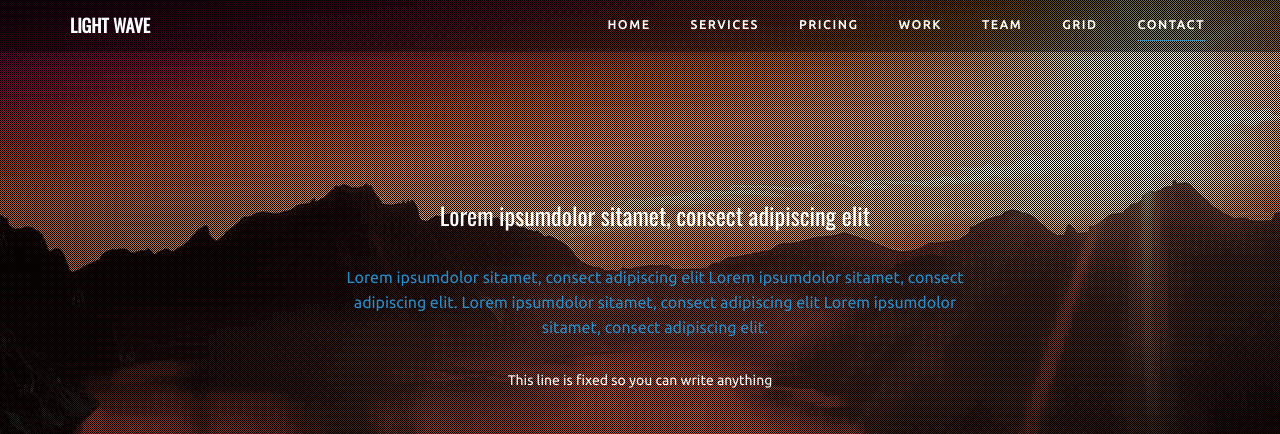
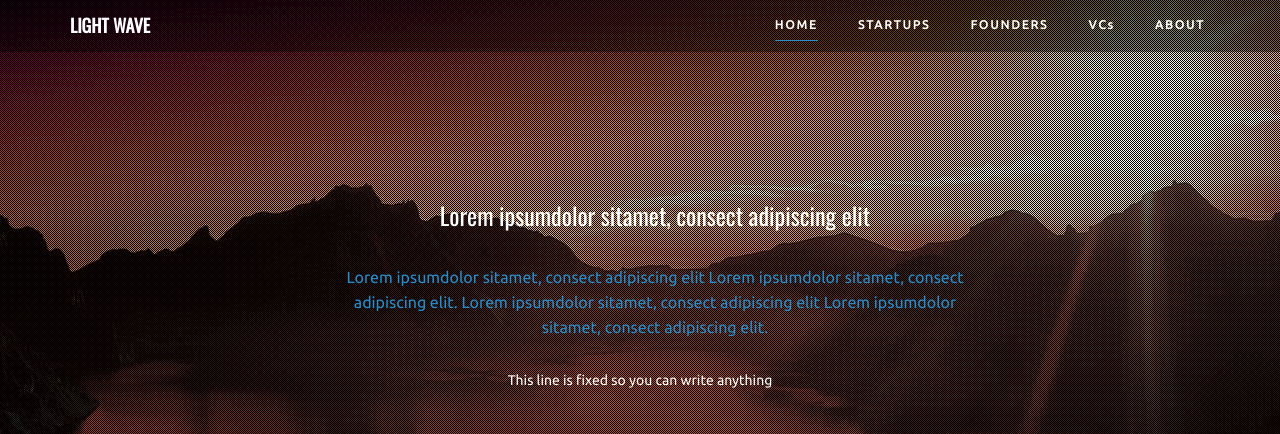
Before and after one commit to derek-truong/cs373-idb, a plain HTML site: page static/blue.html in a window 1280 px wide. Shown: the top 434 px of the page. Drawn offline with nearby package versions, Linux system fonts and the light colour scheme; files whose address does not match are found by name.

Commit message:
Update blue.html

```diff
--- a/static/blue.html
+++ b/static/blue.html
@@ -47,13 +47,12 @@
 <div class="navbar-collapse collapse">
 <ul class="nav navbar-nav navbar-right">
 <li><a href="#home">HOME</a></li>
-<li><a href="#services">SERVICES</a></li>
-<li><a href="#pricing">PRICING</a></li>
-<li><a href="#work">WORK</a></li>
-<li><a href="#team">TEAM</a></li>
-<li><a href="#grid">GRID</a></li>
-<li><a href="#contact">CONTACT</a></li>
-</ul>
+<li><a href="startups.html">STARTUPS</a></li>
+<li><a href="founders.html">FOUNDERS</a></li>
+<li><a href="vcs.html">VCs</a></li>
+<li><a href="about.html">ABOUT</a></li>
+<!-- <li><a href="#grid">GRID</a></li>
+ --></ul>
 </div>
 
 </div>
```
